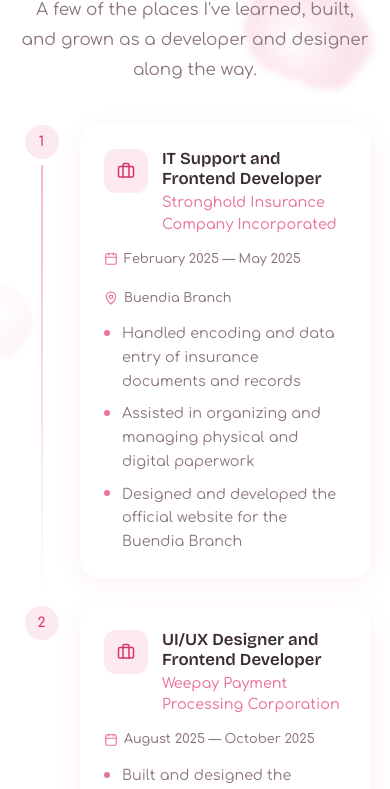
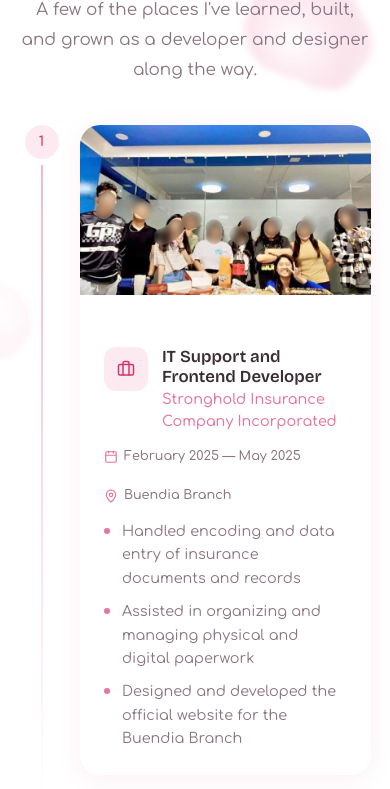
Before and after one commit to AnonymouslyCuteAndSlayed/Portfolio, a React (Vite) app: page / in a window 390 px wide. Shown: the part 2778-3567 px from the top of the page. Built offline with nearby package versions, Linux system fonts and the light colour scheme.

Commit message:
Feat: Images added

```diff
--- a/src/components/main-page/about-me-part/about/aboutInternships.jsx
+++ b/src/components/main-page/about-me-part/about/aboutInternships.jsx
@@ -7,6 +7,7 @@ const internships = [
     role: "IT Support and Frontend Developer",
     duration: "February 2025 — May 2025",
     location: "Buendia Branch",
+    image: `${import.meta.env.BASE_URL}stronghold.jpg`,
     tasks: [
       "Handled encoding and data entry of insurance documents and records",
       "Assisted in organizing and managing physical and digital paperwork",
@@ -17,6 +18,8 @@ const internships = [
     company: "Weepay Payment Processing Corporation",
     role: "UI/UX Designer and Frontend Developer",
     duration: "August 2025 — October 2025",
+    image: `${import.meta.env.BASE_URL}ojt2.jpg`,
+    imagePosition: "right",
     tasks: [
       "Built and designed the company website and a project calculator web application from the ground up",
       "Took ownership of frontend development and UI/UX design, crafting responsive and user-friendly interfaces",
@@ -52,6 +55,8 @@ const AboutInternships = () => {
               </div>
 
               <div className="about-internships-card">
+                <div className="about-internships-card-inner">
+                  <div className="about-internships-card-content">
                     <div className="about-internships-card-top">
                       <div className="about-internships-card-icon-wrapper">
                         <Briefcase size={18} className="about-internships-card-icon" />
@@ -99,6 +104,19 @@ const AboutInternships = () => {
                       </div>
                     )}
                   </div>
+
+                  {item.image && (
+                    <div className="about-internships-card-image-wrapper">
+                      <img
+                        src={item.image}
+                        alt={item.company}
+                        className="about-internships-card-image"
+                        style={{ objectPosition: item.imagePosition || "center" }}
+                      />
+                    </div>
+                  )}
+                </div>
+              </div>
             </div>
           ))}
         </div>
--- a/src/components/main-page/about-me-part/styles/aboutInternships.css
+++ b/src/components/main-page/about-me-part/styles/aboutInternships.css
@@ -1,7 +1,7 @@
 .about-internships-section {
   position: relative;
   z-index: 1;
-  padding: 10px 6rem 6rem 6vw;
+  padding: 20px 6rem 6vw;
 }
 
 .about-internships-container {
@@ -83,20 +83,45 @@
 }
 
 .about-internships-card {
-  display: flex;
-  flex-direction: column;
-  gap: 0.9rem;
-  padding: 1.75rem 1.75rem 2rem;
   margin-bottom: 1.75rem;
   border-radius: 20px;
   background-color: #FFFFFF;
   box-shadow: 0 4px 24px rgba(214, 51, 108, 0.08);
   transition: transform 0.2s ease, box-shadow 0.2s ease;
+  overflow: hidden;
 }
 
 .about-internships-card:hover {
   transform: translateY(-4px);
   box-shadow: 0 8px 28px rgba(214, 51, 108, 0.14);
+}
+
+.about-internships-card-inner {
+  display: flex;
+  align-items: stretch;
+  gap: 1.75rem;
+}
+
+.about-internships-card-content {
+  flex: 1;
+  display: flex;
+  flex-direction: column;
+  gap: 0.9rem;
+  padding: 1.75rem 0 1.75rem 1.75rem;
+  min-width: 0;
+}
+
+.about-internships-card-image-wrapper {
+  flex-shrink: 0;
+  width: clamp(160px, 28%, 240px);
+  aspect-ratio: 4 / 5;
+}
+
+.about-internships-card-image {
+  width: 100%;
+  height: 100%;
+  object-fit: cover;
+  display: block;
 }
 
 .about-internships-card-top {
@@ -217,6 +242,21 @@
   border-radius: 999px;
 }
 
+@media (max-width: 860px) {
+  .about-internships-card-inner {
+    flex-direction: column-reverse;
+  }
+
+  .about-internships-card-image-wrapper {
+    width: 100%;
+    aspect-ratio: 16 / 9;
+  }
+
+  .about-internships-card-content {
+    padding: 1.75rem;
+  }
+}
+
 @media (max-width: 640px) {
   .about-internships-section {
     padding: 4rem 5vw;
@@ -233,8 +273,13 @@
     font-size: 0.85rem;
   }
 
-  .about-internships-card {
+  .about-internships-card-content {
     padding: 1.5rem;
+  }
+
+  .about-internships-card-image-wrapper {
+    width: 100%;
+    aspect-ratio: 16 / 9;
   }
 
   .about-internships-header {
```
Also changed, not shown: public/ojt2.jpg. Lines whose indentation alone changed are shown as unchanged.
